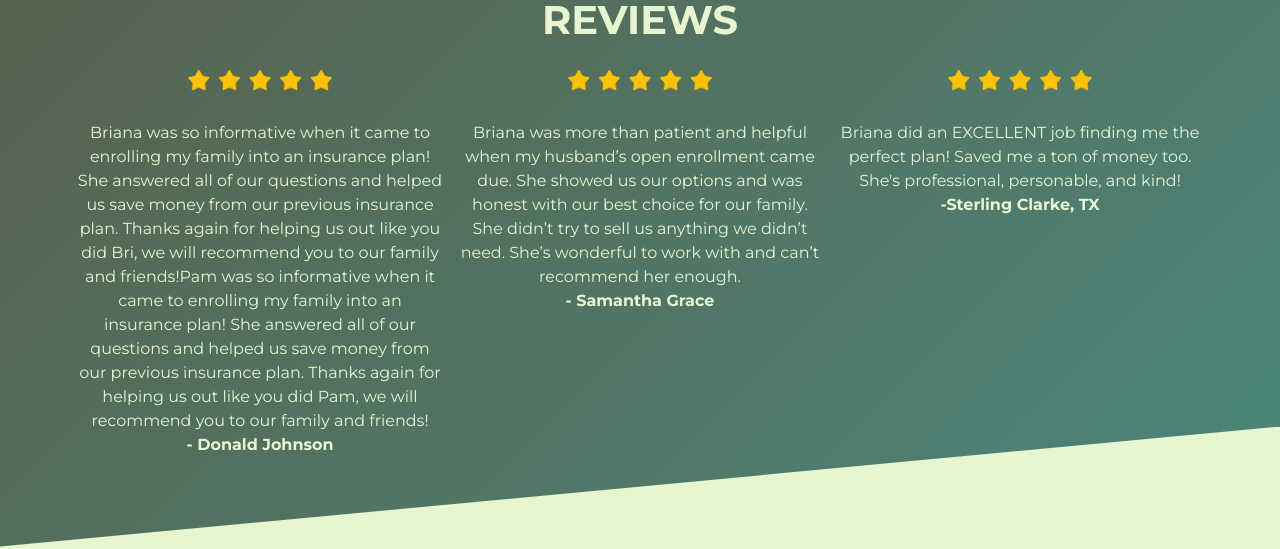
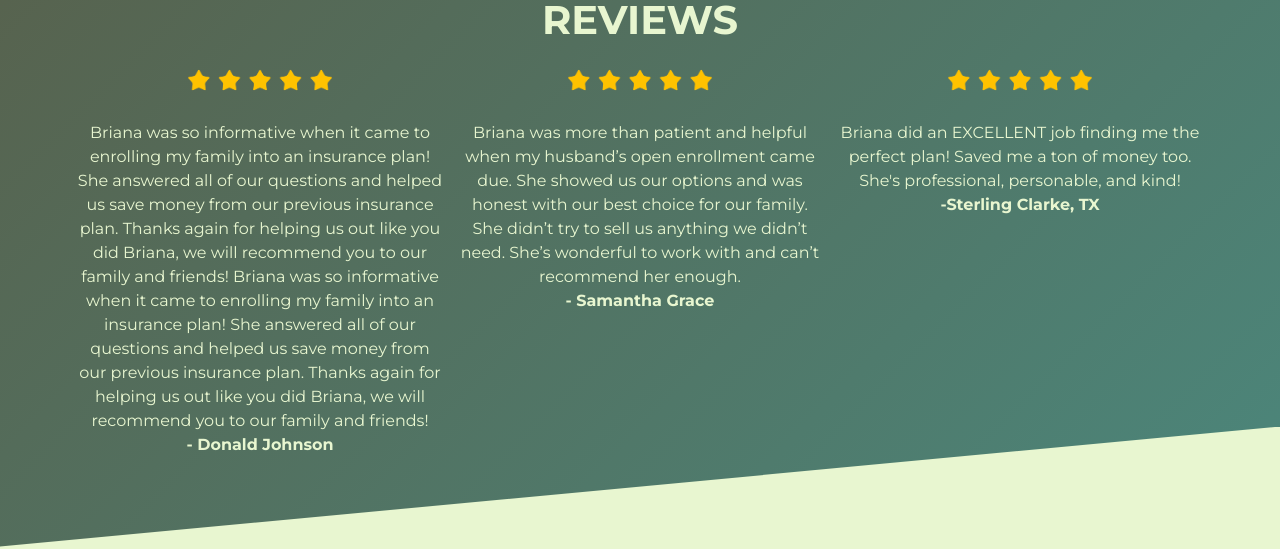
Before and after one commit to brioct/website-2, a website built with Parcel: page src/index.html in a window 1280 px wide. Shown: the part 2780-3329 px from the top of the page. Built offline with nearby package versions, Linux system fonts and the light colour scheme.

Commit message:
adjusted index.html and fixed grammar issues

```diff
--- a/src/index.html
+++ b/src/index.html
@@ -244,7 +244,7 @@
           <div class="row">
             <div class="col-lg-4 col-sm-12">
               <img alt="" class="img-star" src="./assets/vecteezy_5-star-rating-review-star-png-transparent_9663927.png"/>
-              <p>Briana was so informative when it came to enrolling my family into an insurance plan! She answered all of our questions and helped us save money from our previous insurance plan. Thanks again for helping us out like you did Bri, we will recommend you to our family and friends!Pam was so informative when it came to enrolling my family into an insurance plan! She answered all of our questions and helped us save money from our previous insurance plan. Thanks again for helping us out like you did Pam, we will recommend you to our family and friends!
+              <p>Briana was so informative when it came to enrolling my family into an insurance plan! She answered all of our questions and helped us save money from our previous insurance plan. Thanks again for helping us out like you did Briana, we will recommend you to our family and friends! Briana was so informative when it came to enrolling my family into an insurance plan! She answered all of our questions and helped us save money from our previous insurance plan. Thanks again for helping us out like you did Briana, we will recommend you to our family and friends!
                 <br>
                 <b>- Donald Johnson</b>
               </p>
```
